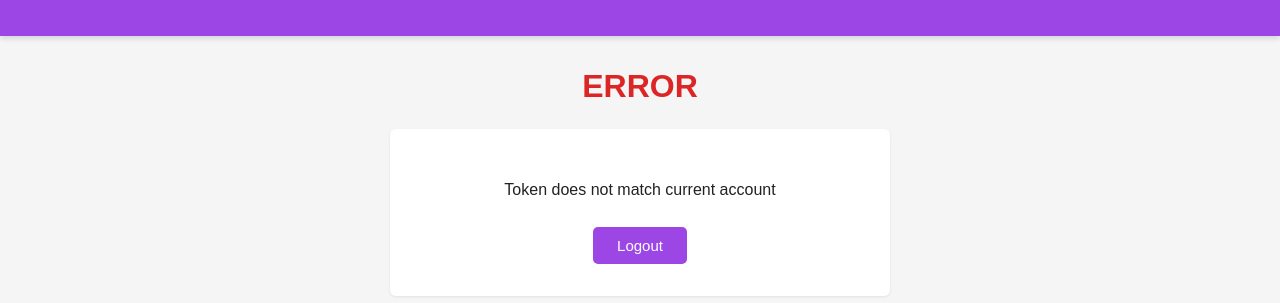
After one commit to AlexvanderLeeuw/OnboardingProject, a Django app: page /token-error/ in a window 1280 px wide. The commit adds this page. Shown: the top 303 px of the page. Run offline with Django 5.2, Linux system fonts and the light colour scheme.

Commit message:
Token authorisation implementation

```diff
--- a/onboarding/apps.py
+++ b/onboarding/apps.py
@@ -3,3 +3,6 @@ from django.apps import AppConfig
 
 class OnboardingConfig(AppConfig):
     name = 'onboarding'
+
+    def ready(self):
+        import onboarding.signals
--- a/onboarding/templates/onboarding/login.html
+++ b/onboarding/templates/onboarding/login.html
@@ -81,4 +81,7 @@
         </form>
     </div>
 </div>
+<script>
+    localStorage.removeItem('authToken');
+</script>
 {% endblock %}
--- /dev/null
+++ b/onboarding/templates/onboarding/token_error.html
@@ -0,0 +1,51 @@
+{% extends "onboarding/auth_base.html" %}
+{% block title %}Token Error - Finance Manager{% endblock %}
+{% block extra_css %}
+<style>
+    .error-container {
+        max-width: 500px;
+        margin: 0 auto;
+    }
+    .error-container h1 {
+        text-align: center;
+        margin-bottom: 24px;
+        margin-top: 0;
+        color: #dc2626;
+    }
+    .error-box {
+        background-color: white;
+        padding: 32px;
+        border-radius: 6px;
+        box-shadow: 0 1px 3px rgba(0, 0, 0, 0.08);
+        text-align: center;
+    }
+    .error-box p {
+        margin-bottom: 24px;
+        line-height: 1.6;
+    }
+    .logout-button {
+        display: inline-block;
+        padding: 10px 24px;
+        background-color: #9b46e5;
+        color: white;
+        text-decoration: none;
+        border-radius: 5px;
+        font-size: 15px;
+    }
+    .logout-button:hover {
+        background-color: #7c3acd;
+    }
+</style>
+{% endblock %}
+{% block content %}
+<div class="error-container">
+    <h1>ERROR</h1>
+    <div class="error-box">
+        <p>Token does not match current account</p>
+        <a href="{% url 'logout-page' %}" class="logout-button">Logout</a>
+    </div>
+</div>
+<script>
+    localStorage.removeItem('authToken');
+</script>
+{% endblock %}
--- a/onboarding/urls.py
+++ b/onboarding/urls.py
@@ -1,53 +1,29 @@
 from django.urls import path
-
 from onboarding import views
 
-
-
 urlpatterns = [
-
     #Auth
-
     path('login/', views.login_page, name='login-page'),
-
     path('register/', views.register_page, name='register-page'),
-
     path('logout/', views.logout_page, name='logout-page'),
-
-
+    path('token-error/', views.token_error_page, name='token-error-page'),
 
     #API
-
+    path('api/auth/token/', views.GetAuthToken.as_view(), name='get-auth-token'),
     path('api/categories/', views.CategoryList.as_view(), name='category-list'),
-
     path('api/categories/<int:pk>', views.CategoryDetails.as_view(), name='category-detail'),
-
     path('api/expenses/', views.ExpenseList.as_view(), name='expense-list'),
-
     path('api/expenses/<int:pk>', views.ExpenseDetails.as_view(), name='expense-detail'),
-
     path('api/incomes/', views.IncomeList.as_view(), name='income-list'),
-
     path('api/incomes/<int:pk>', views.IncomeDetails.as_view(), name='income-detail'),
 
-
-
     #Templates
-
     path('categories/', views.categories_page, name='categories-page'),
-
     path('expenses/', views.expenses_page, name='expenses-page'),
-
     path('expense/<int:pk>/', views.expense_details_page, name='expense-details-page'),
-
     path('incomes/', views.incomes_page, name='incomes-page'),
-
     path('income/<int:pk>/', views.income_details_page, name='income-details-page'),
-
     path('monthly-expenses/', views.monthly_expenses_page, name='monthly-expenses-page'),
-
     path('monthly-incomes/', views.monthly_incomes_page, name='monthly-incomes-page'),
-
     path('expense-income-comparison/', views.expense_income_comparison_page, name='expense-income-comparison-page'),
-
 ]
--- a/onboarding/views.py
+++ b/onboarding/views.py
@@ -1,307 +1,173 @@
 from rest_framework.generics import ListCreateAPIView, RetrieveUpdateDestroyAPIView
-
 from onboarding.models import Category, Expense, Income
-
 from onboarding.serializers import CategorySerializer, ExpenseSerializer, IncomeSerializer
-
 from onboarding.choice_lists import CURRENCY_CHOICES
-
 from django.shortcuts import render, redirect
-
 from django.contrib.auth import authenticate, login, logout
-
 from django.contrib.auth.models import User
-
 from django.contrib.auth.decorators import login_required
-
 from django.views.decorators.http import require_http_methods
-
 from django.db import IntegrityError
-
+from rest_framework.authtoken.models import Token
 import re
 
-
-
 class CategoryList(ListCreateAPIView):
-
     serializer_class = CategorySerializer
-
     def get_queryset(self):
-
         return Category.objects.filter(owner=self.request.user).order_by("name")
-
     def perform_create(self, serializer):
-
         serializer.save(owner=self.request.user)
 
-
-
 class CategoryDetails(RetrieveUpdateDestroyAPIView):
-
     serializer_class = CategorySerializer
-
     def get_queryset(self):
-
         return Category.objects.filter(owner=self.request.user)
 
+class ExpenseList(ListCreateAPIView):
+    serializer_class = ExpenseSerializer
+    def get_queryset(self):
+        return Expense.objects.filter(owner=self.request.user)
+    def perform_create(self, serializer):
+        serializer.save(owner=self.request.user)
 
-
-class ExpenseList(ListCreateAPIView):
-
+class ExpenseDetails(RetrieveUpdateDestroyAPIView):
     serializer_class = ExpenseSerializer
-
     def get_queryset(self):
-
         return Expense.objects.filter(owner=self.request.user)
 
+class IncomeList(ListCreateAPIView):
+    serializer_class = IncomeSerializer
+    def get_queryset(self):
+        return Income.objects.filter(owner=self.request.user)
     def perform_create(self, serializer):
-
         serializer.save(owner=self.request.user)
 
-
-
-class ExpenseDetails(RetrieveUpdateDestroyAPIView):
-
-    serializer_class = ExpenseSerializer
-
+class IncomeDetails(RetrieveUpdateDestroyAPIView):
+    serializer_class = IncomeSerializer
     def get_queryset(self):
-
-        return Expense.objects.filter(owner=self.request.user)
-
-
-
-class IncomeList(ListCreateAPIView):
-
-    serializer_class = IncomeSerializer
-
-    def get_queryset(self):
-
         return Income.objects.filter(owner=self.request.user)
 
-    def perform_create(self, serializer):
+from rest_framework.response import Response
+from rest_framework.views import APIView
+from rest_framework.permissions import IsAuthenticated
+from rest_framework.authentication import SessionAuthentication, TokenAuthentication
 
-        serializer.save(owner=self.request.user)
-
-
-
-class IncomeDetails(RetrieveUpdateDestroyAPIView):
-
-    serializer_class = IncomeSerializer
-
-    def get_queryset(self):
-
-        return Income.objects.filter(owner=self.request.user)
-
-
+class GetAuthToken(APIView):
+    authentication_classes = [SessionAuthentication, TokenAuthentication]
+    permission_classes = [IsAuthenticated]
+    def get(self, request):
+        try:
+            token = Token.objects.get(user=request.user)
+            return Response({'token': token.key})
+        except Token.DoesNotExist:
+            return Response({'token': None}, status=400)
 
 def protected_page(view_func):
-
     def wrapper(request, *args, **kwargs):
-
         if not request.user.is_authenticated:
-
             return redirect('login-page')
-
         return view_func(request, *args, **kwargs)
-
     return wrapper
 
-
-
 def validate_password(password):
-
     errors = []
-
     if len(password) < 8:
-
         errors.append('Password must be at least 8 characters long')
-
     if not re.search(r'[A-Z]', password):
-
         errors.append('Password must contain at least one capital letter')
-
     if not re.search(r'[0-9]', password):
-
         errors.append('Password must contain at least one number')
-
     if not re.search(r'[!@#$%^&*()_+\-=\[\]{};:\'",.<>?/\\|`~]', password):
-
         errors.append('Password must contain at least one special character')
-
     return errors
 
-
-
 #Template views start here
+@protected_page
+def categories_page(request):
+    return render(request, "onboarding/categories.html")
 
 @protected_page
-
-def categories_page(request):
-
-    return render(request, "onboarding/categories.html")
-
-
+def expenses_page(request):
+    return render(request, "onboarding/expenses.html", {"currency_choices": CURRENCY_CHOICES})
 
 @protected_page
-
-def expenses_page(request):
-
-    return render(request, "onboarding/expenses.html", {"currency_choices": CURRENCY_CHOICES})
-
-
+def expense_details_page(request, pk):
+    return render(request, "onboarding/expensedetails.html", {"currency_choices": CURRENCY_CHOICES, "expense_id": pk})
 
 @protected_page
-
-def expense_details_page(request, pk):
-
-    return render(request, "onboarding/expensedetails.html", {"currency_choices": CURRENCY_CHOICES, "expense_id": pk})
-
-
+def incomes_page(request):
+    return render(request, "onboarding/incomes.html", {"currency_choices": CURRENCY_CHOICES})
 
 @protected_page
-
-def incomes_page(request):
-
-    return render(request, "onboarding/incomes.html", {"currency_choices": CURRENCY_CHOICES})
-
-
+def income_details_page(request, pk):
+    return render(request, "onboarding/incomedetails.html", {"currency_choices": CURRENCY_CHOICES, "income_id": pk})
 
 @protected_page
-
-def income_details_page(request, pk):
-
-    return render(request, "onboarding/incomedetails.html", {"currency_choices": CURRENCY_CHOICES, "income_id": pk})
-
-
+def monthly_expenses_page(request):
+    return render(request, "onboarding/monthlyexpenses.html", {"currency_choices": CURRENCY_CHOICES})
 
 @protected_page
-
-def monthly_expenses_page(request):
-
-    return render(request, "onboarding/monthlyexpenses.html", {"currency_choices": CURRENCY_CHOICES})
-
-
+def monthly_incomes_page(request):
+    return render(request, "onboarding/monthlyincomes.html", {"currency_choices": CURRENCY_CHOICES})
 
 @protected_page
-
-def monthly_incomes_page(request):
-
-    return render(request, "onboarding/monthlyincomes.html", {"currency_choices": CURRENCY_CHOICES})
-
-
-
-@protected_page
-
 def expense_income_comparison_page(request):
-
     return render(request, "onboarding/expenseincomecomparison.html", {"currency_choices": CURRENCY_CHOICES})
 
-
-
 @require_http_methods(["GET", "POST"])
-
 def login_page(request):
-
     if request.user.is_authenticated:
-
         return redirect('categories-page')
 
-
-
     if request.method == 'POST':
-
         username = request.POST.get('username')
-
         password = request.POST.get('password')
-
         user = authenticate(request, username=username, password=password)
 
-
-
         if user is not None:
-
             login(request, user)
-
             return redirect('categories-page')
-
         else:
-
             return render(request, 'onboarding/login.html', {'error': 'Invalid username or password'})
-
-
 
     return render(request, 'onboarding/login.html')
 
-
-
 @require_http_methods(["GET", "POST"])
-
 def register_page(request):
-
     if request.user.is_authenticated:
-
         return redirect('categories-page')
 
-
-
     if request.method == 'POST':
-
         username = request.POST.get('username')
-
         email = request.POST.get('email')
-
         password = request.POST.get('password')
-
         password_confirm = request.POST.get('password_confirm')
 
-
-
         password_errors = validate_password(password)
-
         if password_errors:
-
             return render(request, 'onboarding/register.html', {'error': password_errors[0]})
 
-
-
         if password != password_confirm:
-
             return render(request, 'onboarding/register.html', {'error': 'Passwords do not match'})
 
-
-
         if User.objects.filter(username=username).exists():
-
             return render(request, 'onboarding/register.html', {'error': 'Username already exists'})
 
-
-
         if User.objects.filter(email=email).exists():
-
             return render(request, 'onboarding/register.html', {'error': 'Email already exists'})
 
-
-
         try:
-
             user = User.objects.create_user(username=username, email=email, password=password)
-
             login(request, user)
-
             return redirect('categories-page')
-
         except IntegrityError:
-
             return render(request, 'onboarding/register.html', {'error': 'Error creating account'})
-
-
 
     return render(request, 'onboarding/register.html')
 
+def logout_page(request):
+    logout(request)
+    return redirect('login-page')
 
-
-def logout_page(request):
-
-    logout(request)
-
-    return redirect('login-page')
+def token_error_page(request):
+    return render(request, 'onboarding/token_error.html')
--- a/web_project/settings.py
+++ b/web_project/settings.py
@@ -132,6 +132,6 @@ MAILERS = {
 REST_FRAMEWORK = {
     'DEFAULT_PAGINATION_CLASS': 'rest_framework.pagination.PageNumberPagination',
     'PAGE_SIZE': 5,
-    #'DEFAULT_AUTHENTICATION_CLASSES' : ['rest_framework.authentication.TokenAuthentication'],
-    #'DEFAULT_PERMISSION_CLASSES' : ['rest_framework.permissions.IsAuthenticated'],
+    'DEFAULT_AUTHENTICATION_CLASSES': ['rest_framework.authentication.TokenAuthentication'],
+    'DEFAULT_PERMISSION_CLASSES': ['rest_framework.permissions.IsAuthenticated'],
 }
```
Also changed, not shown: onboarding/management/commands/generate_tokens.py (added, +20 -0 lines), onboarding/templates/onboarding/base.html (+106 -143 lines), .claude/launch.json (added), onboarding/management/__init__.py (added), onboarding/management/commands/__init__.py (added).
